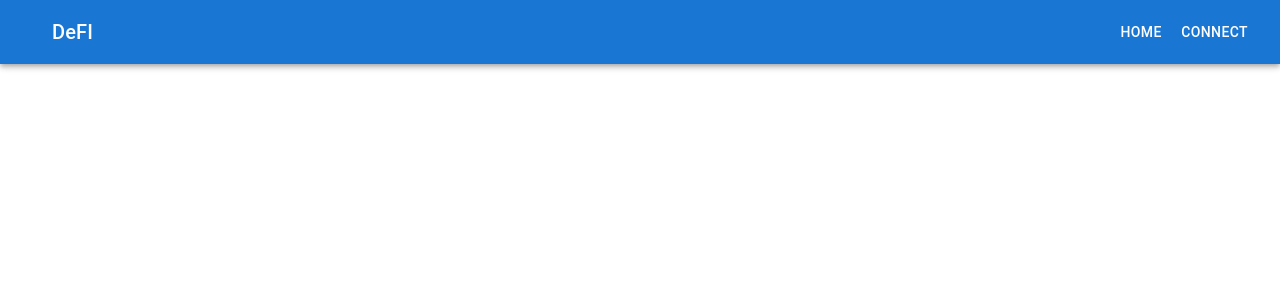
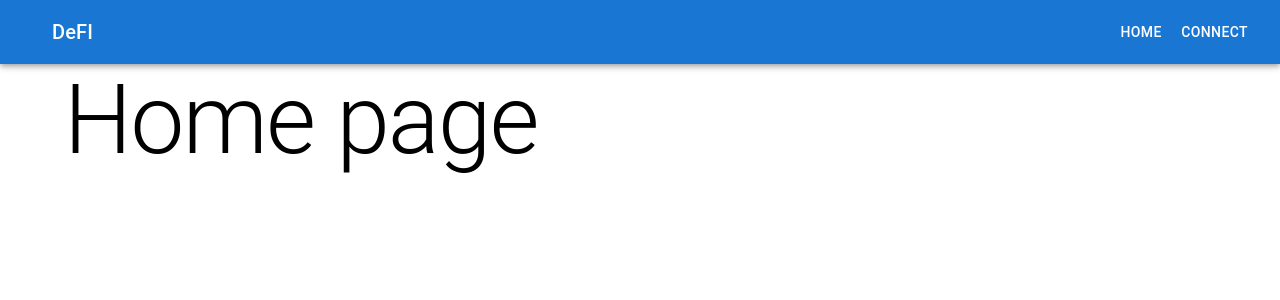
Before and after one commit to dplamenov/Quanterall, a React (Create React App) app in the folder frontend/: page / in a window 1280 px wide. Shown: the top 300 px of the page. Built offline with nearby package versions, Linux system fonts and the light colour scheme.

Commit message:
Update App.js

```diff
--- a/frontend/src/App.js
+++ b/frontend/src/App.js
@@ -1,13 +1,22 @@
 import Header from "./components/Header";
-import {BrowserRouter} from 'react-router-dom';
+import {BrowserRouter, Routes, Route} from 'react-router-dom';
 import {Provider} from 'react-redux';
 import {store} from './stores/store';
+import Profile from "./pages/Profile";
+import HomePage from "./pages/HomePage";
+import {Container} from "@mui/material";
 
 function App() {
   return (
     <Provider store={store}>
       <BrowserRouter>
         <Header />
+        <Container>
+          <Routes>
+            <Route path="/" element={<HomePage />} />
+            <Route path="/profile" element={<Profile />} />
+          </Routes>
+        </Container>
       </BrowserRouter>
     </Provider>
   );
```
Lines whose indentation alone changed are shown as unchanged.
